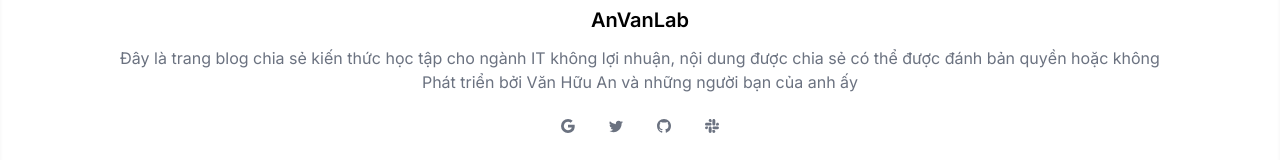
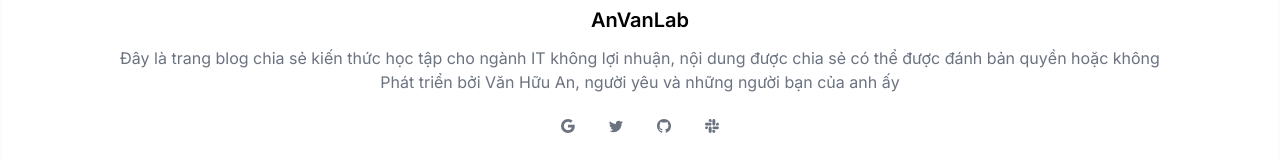
Before and after one commit to vanhuuan/BlogAnVanLab, a Next.js app: page / in a window 1280 px wide. Shown: the part 1741-1901 px from the top of the page. Built offline with nearby package versions, Linux system fonts and the light colour scheme.

Commit message:
Update footer.tsx

```diff
--- a/components/common/footer.tsx
+++ b/components/common/footer.tsx
@@ -7,7 +7,7 @@ export default function Footer() {
 
             <div className="mt-3">
                 <p className="text-gray-500">Đây là trang blog chia sẻ kiến thức học tập cho ngành IT không lợi nhuận, nội dung được chia sẻ có thể được đánh bản quyền hoặc không</p>
-                <p className="text-gray-500">Phát triển bởi Văn Hữu An và những người bạn của anh ấy </p>
+                <p className="text-gray-500">Phát triển bởi Văn Hữu An, người yêu và những người bạn của anh ấy </p>
             </div>
 
             <div className="mt-3 space-x-2">
```
